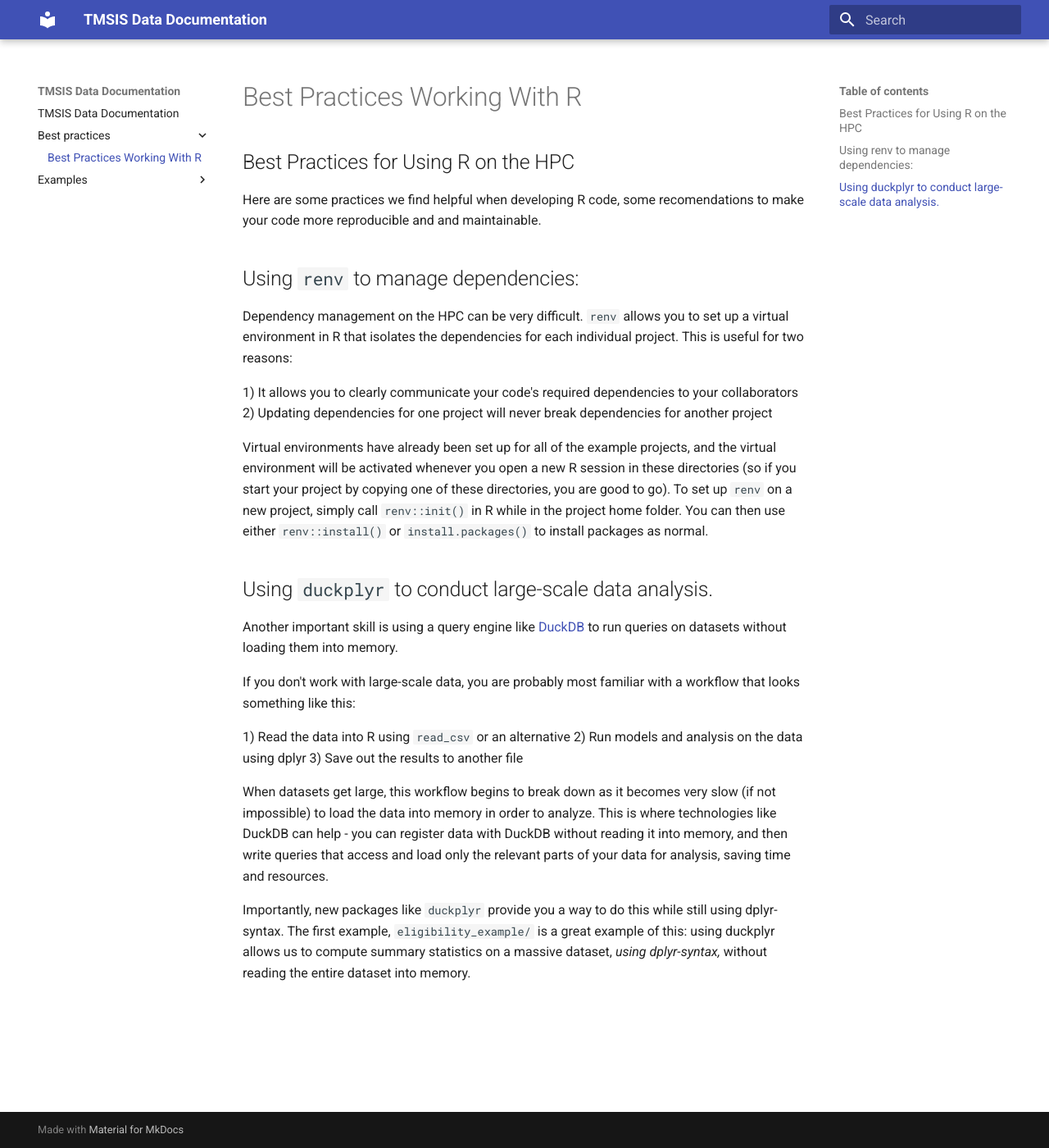
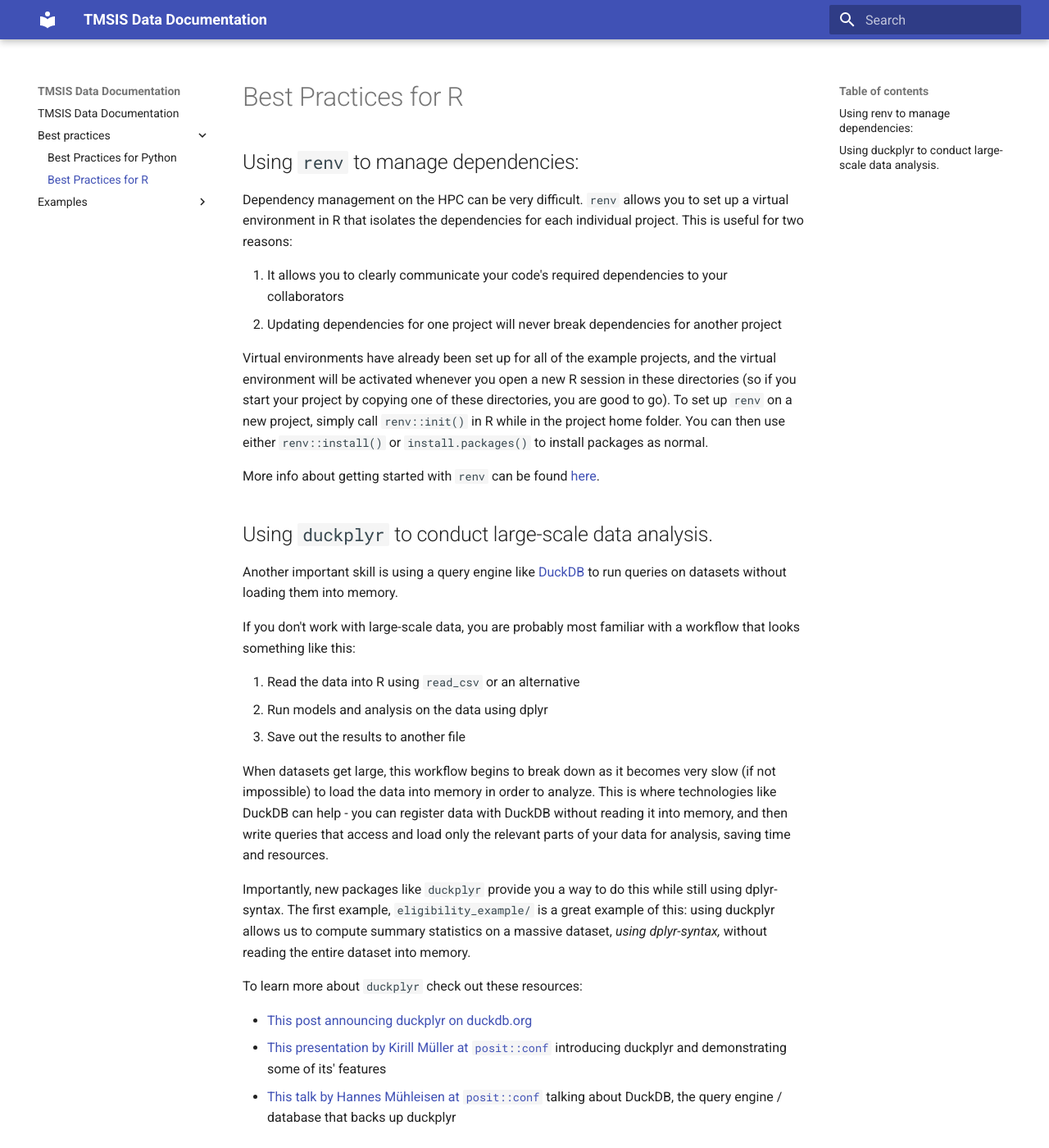
Before and after one commit to Yale-Medicaid/TMSIS_analysis_examples, an MkDocs documentation site: the page built from docs/best_practices/r_best_practices.md, in a window 1280 px wide and 1400 px high. Shown: the whole window at 82% size. Built offline with MkDocs 1.6.1 and Material for MkDocs 9.7.7, drawn with Linux system fonts in a browser that asks for light colours.

Commit message:
added python best practices, restructured examples

```diff
--- a/docs/best_practices/r_best_practices.md
+++ b/docs/best_practices/r_best_practices.md
@@ -1,9 +1,4 @@
-# Best Practices Working With R
-
-## Best Practices for Using R on the HPC
-
-Here are some practices we find helpful when developing R code, some
-recomendations to make your code more reproducible and and maintainable.
+# Best Practices for R
 
 ## Using `renv` to manage dependencies:
 
@@ -11,11 +6,13 @@
 set up a virtual environment in R that isolates the dependencies for each
 individual project. This is useful for two reasons:
 
-1) It allows you to clearly communicate your code's required dependencies to your collaborators
-2) Updating dependencies for one project will never break dependencies for another project
+1. It allows you to clearly communicate your code's required dependencies to your collaborators
+2. Updating dependencies for one project will never break dependencies for another project
 
 Virtual environments have already been set up for all of the example projects, and the virtual environment will be activated whenever you open a new R session in these directories (so if you start your project by copying one of these directories, you are good to go).
 To set up `renv ` on a new project, simply call `renv::init()` in R while in the project home folder. You can then use either `renv::install()` or `install.packages()` to install packages as normal.
+
+More info about getting started with `renv` can be found [here](https://rstudio.github.io/renv/articles/renv.html).
 
 ## Using `duckplyr` to conduct large-scale data analysis.
 
@@ -26,9 +23,9 @@
 If you don't work with large-scale data, you are probably most familiar with a
 workflow that looks something like this:
 
-1) Read the data into R using `read_csv` or an alternative
-2) Run models and analysis on the data using dplyr
-3) Save out the results to another file
+1. Read the data into R using `read_csv` or an alternative
+1. Run models and analysis on the data using dplyr
+1. Save out the results to another file
 
 When datasets get large, this workflow begins to break down as it becomes very
 slow (if not impossible) to load the data into memory in order to analyze. This
@@ -41,3 +38,9 @@
 example of this: using duckplyr allows us to compute summary statistics on a
 massive dataset, *using dplyr-syntax,*  without reading the entire dataset into
 memory.
+
+To learn more about `duckplyr` check out these resources:
+
+* [This post announcing duckplyr on duckdb.org](https://duckdb.org/2024/04/02/duckplyr.html)
+* [This presentation by Kirill Müller at `posit::conf`](https://www.youtube.com/watch?v=V9GwSPjKMKw) introducing duckplyr and demonstrating some of its' features
+* [This talk by Hannes Mühleisen at `posit::conf`](https://www.youtube.com/watch?v=9OFzOvV-to4) talking about DuckDB, the query engine / database that backs up duckplyr
```
Also changed, not shown: docs/best_practices/python_best_practices.md (added, +34 -0 lines), docs/examples/examples.md (added, +11 -0 lines), docs/examples/python_examples/example_1.md (added, +115 -0 lines), docs/index.md (+0 -14 lines).
